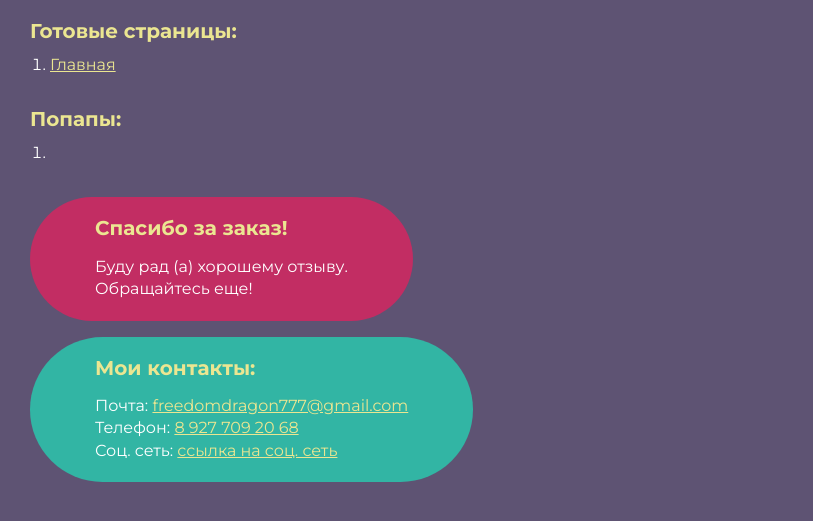
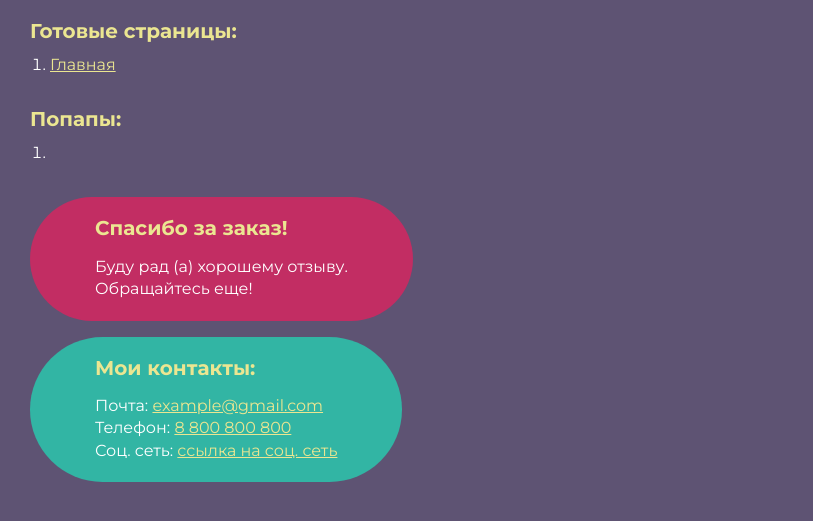
Before and after one commit to Andival-Sei/Thrivetalk_landing_page, a plain HTML site: page index.html in a window 1280 px wide. Shown: the part 115-636 px from the top of the page, without its empty margins (0-813 px from the left). Drawn offline with Linux system fonts and the light colour scheme.

Commit message:
Add files via upload

```diff
--- a/index.html
+++ b/index.html
@@ -28,8 +28,8 @@
 		</div>
 		<div class="rootpage__contacts">
 			<h2>Мои контакты:</h2>
-			<p>Почта: <a href="mailto:freedomdragon777@gmail.com">freedomdragon777@gmail.com</a></p>
-			<p>Телефон: <a href="tel:8800800800">8 927 709 20 68</a></p>
+			<p>Почта: <a href="mailto:example@gmail.com">example@gmail.com</a></p>
+			<p>Телефон: <a href="tel:8800800800">8 800 800 800</a></p>
 			<p>Соц. сеть: <a href="">ссылка на соц. сеть</a></p>
 		</div>
 	</div>
```
